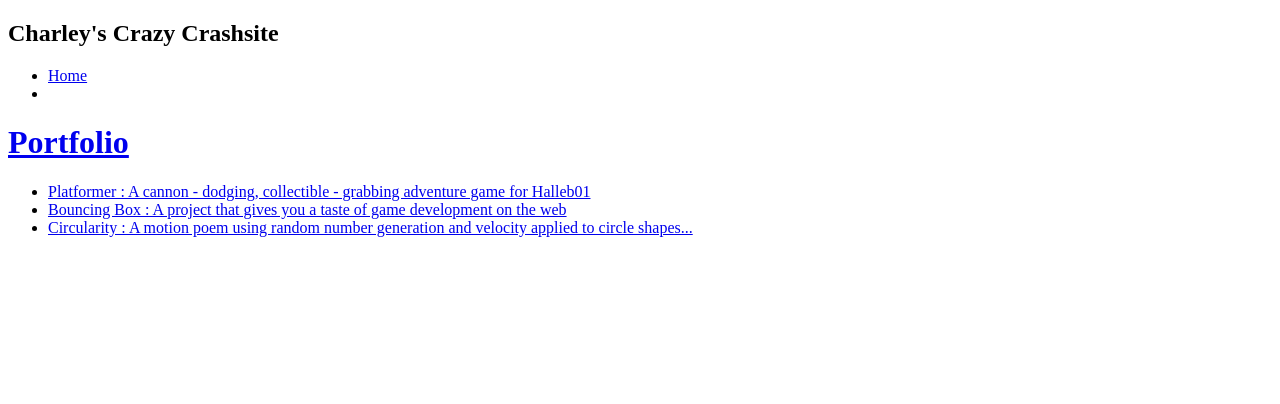
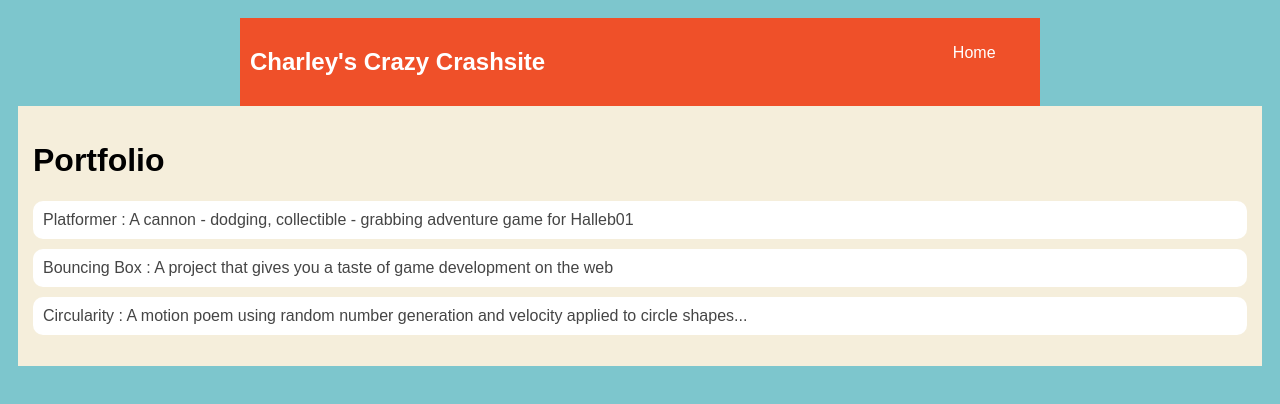
Before and after one commit to XxZombiesRulexX/XxZombiesRulexX.github.io, a plain HTML site: page portfolio.html in a window 1280 px wide. Drawn offline with Linux system fonts and the light colour scheme.

Commit message:
add portfolio.html

```diff
--- a/portfolio.html
+++ b/portfolio.html
@@ -2,6 +2,83 @@
 <html>
     <head>
         <title> Charley's Crazy Crashsite</title>
+        <style type="text/css">
+            body {
+                background: rgb(125, 198, 205);
+                color: rgb(45, 45, 45);
+                padding: 10px;
+                font-family: arial;
+            }
+            header {
+                font-size: 1.5em;
+                font-weight: bold;
+            }
+
+            #all-contents {
+                max-width: 800px;
+                margin: auto;
+            }
+
+            /* navigation menu */
+            nav {
+                background: rgb(239, 80, 41);
+                margin: 0 auto;
+                display: flex;
+                padding: 10px;
+            }
+            h1 {
+                display: flex;
+                align-items: center;
+                color: rgb(255, 255, 255);
+                flex: 1;
+            }
+            #nav-ul {
+                list-style-image: none;
+            }
+            .nav-li {
+                display: inline-block;
+                padding: 0 10px;
+            }
+            .nav-a {
+                text-decoration: none;
+                color: #fff;
+            }
+
+            /* main container area beneath menu */
+            main {
+                background: rgb(245, 238, 219);
+                display: flex;
+            }
+            .content {
+                flex: 1;
+                padding: 15px;
+            }
+              /* portfolio styles */
+              .content h1 {
+                color: black;
+            }
+
+            #portfolio {
+                list-style-type: none;
+                padding-left: 0;
+            }
+
+            #portfolio li {
+                background: #fff;
+                padding: 10px;
+                border-radius: 10px;
+                margin-bottom: 10px;
+            }
+
+            #portfolio li:hover {
+                background: #eee;
+            }
+
+            #portfolio a {
+                text-decoration: none;
+                color: #454545;
+            }
+        </style>
     </head>
     <body>
         <div id="all-contents">
```
